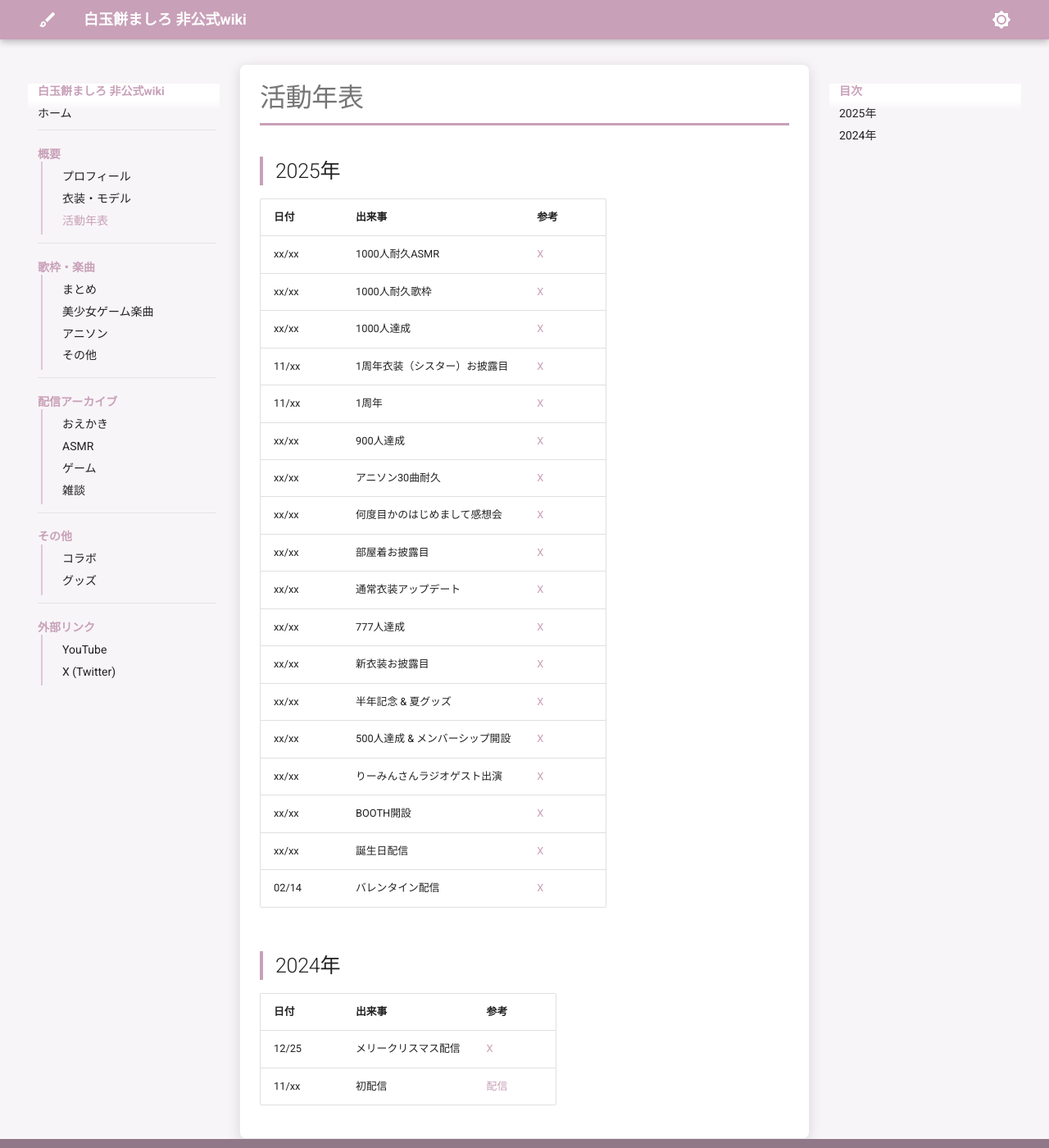
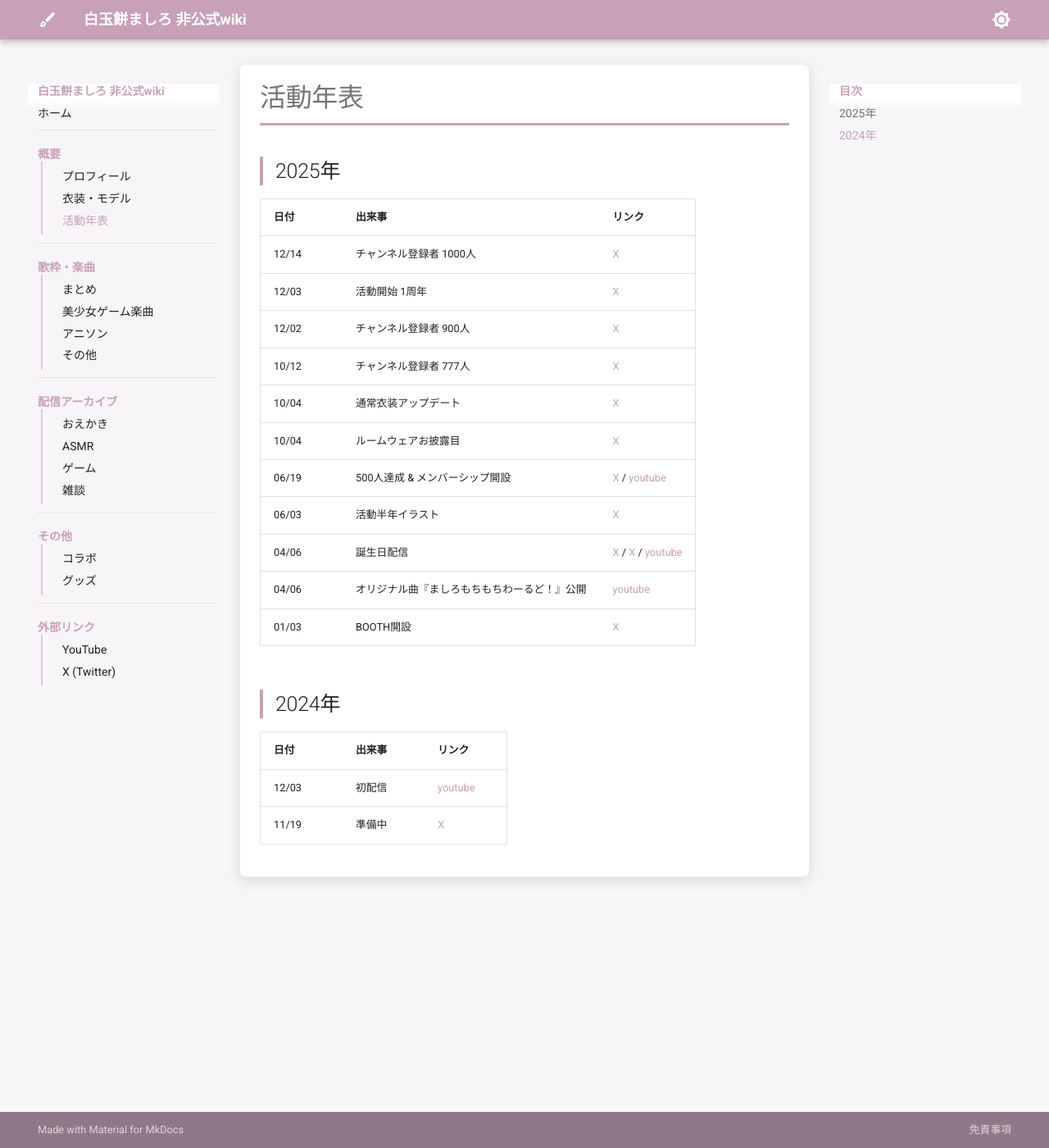
Before and after one commit to ameyamatmk/shiratamamochi-mashiro-unofficial-wiki, an MkDocs documentation site: the page built from docs/history.md, in a window 1280 px wide and 1400 px high. Shown: the whole window at 82% size. Built offline with MkDocs 1.6.1 and Material for MkDocs 9.7.7, drawn with Linux system fonts in a browser that asks for light colours.

Commit message:
history, costume

```diff
--- a/docs/history.md
+++ b/docs/history.md
@@ -2,30 +2,23 @@
 
 ## 2025年
 
-| 日付 | 出来事 | 参考 |
+| 日付 | 出来事 | リンク |
 |------|--------|------|
-| xx/xx | 1000人耐久ASMR | [X](https://x.com/umamochi_shiro/status/1999854918006632494) |
-| xx/xx | 1000人耐久歌枠 | [X](https://x.com/umamochi_shiro/status/1999644311252848908) |
-| xx/xx | 1000人達成 | [X](https://x.com/umamochi_shiro/status/1999882880080822737) |
-| 11/xx | 1周年衣装（シスター）お披露目 | [X](https://x.com/umamochi_shiro/status/1996205643708109160) |
-| 11/xx | 1周年 | [X](https://x.com/umamochi_shiro/status/1995871313274302966) |
-| xx/xx | 900人達成 | [X](https://x.com/umamochi_shiro/status/1995806358885855300) |
-| xx/xx | アニソン30曲耐久 | [X](https://x.com/umamochi_shiro/status/1991387671458115895) |
-| xx/xx | 何度目かのはじめまして感想会 | [X](https://x.com/umamochi_shiro/status/1984502885401706689) |
-| xx/xx | 部屋着お披露目 | [X](https://x.com/umamochi_shiro/status/1979455512862429619) |
-| xx/xx | 通常衣装アップデート | [X](https://x.com/umamochi_shiro/status/1977298033466646678) |
-| xx/xx | 777人達成 | [X](https://x.com/umamochi_shiro/status/1977291063447765095) |
-| xx/xx | 新衣装お披露目 | [X](https://x.com/umamochi_shiro/status/1974464247305515090) |
-| xx/xx | 半年記念 & 夏グッズ | [X](https://x.com/umamochi_shiro/status/1934079054480842811) |
-| xx/xx | 500人達成 & メンバーシップ開設 | [X](https://x.com/umamochi_shiro/status/1935701828974616849) |
-| xx/xx | りーみんさんラジオゲスト出演 | [X](https://x.com/umamochi_shiro/status/1911372827372007508) |
-| xx/xx | BOOTH開設 | [X](https://x.com/umamochi_shiro/status/1908886405977415876) |
-| xx/xx | 誕生日配信 | [X](https://x.com/umamochi_shiro/status/1908760666594566475) |
-| 02/14 | バレンタイン配信 | [X](https://x.com/umamochi_shiro/status/1890324106345681024) |
+| 12/14 | チャンネル登録者 1000人 | [X](https://x.com/umamochi_shiro/status/1999882880080822737) |
+| 12/03 | 活動開始 1周年 | [X](https://x.com/umamochi_shiro/status/1995871313274302966) |
+| 12/02 | チャンネル登録者 900人 | [X](https://x.com/umamochi_shiro/status/1995806358885855300) |
+| 10/12 | チャンネル登録者 777人 | [X](https://x.com/umamochi_shiro/status/1977291063447765095) |
+| 10/04 | 通常衣装アップデート | [X](https://x.com/umamochi_shiro/status/1974464378746585277) |
+| 10/04 | ルームウェアお披露目 | [X](https://x.com/umamochi_shiro/status/1974464247305515090) |
+| 06/19 | 500人達成 & メンバーシップ開設 | [X](https://x.com/umamochi_shiro/status/1935701828974616849) / [youtube](https://www.youtube.com/watch?v=CFjVfcceqSM) |
+| 06/03 | 活動半年イラスト | [X](https://x.com/umamochi_shiro/status/1929909639531176046) |
+| 04/06 | 誕生日配信 | [X](https://x.com/umamochi_shiro/status/1908535468880445934) / [X](https://x.com/umamochi_shiro/status/1908760666594566475) / [youtube](https://www.youtube.com/watch?v=67gu4lC4M9Q) |
+| 04/06 | オリジナル曲『ましろもちもちわーるど！』公開 | [youtube](https://www.youtube.com/watch?v=WKXoqdLelzY) |
+| 01/03 | BOOTH開設 | [X](https://x.com/umamochi_shiro/status/1908886405977415876) |
 
 ## 2024年
 
-| 日付 | 出来事 | 参考 |
+| 日付 | 出来事 | リンク |
 |------|--------|------|
-| 12/25 | メリークリスマス配信 | [X](https://x.com/umamochi_shiro/status/1871197883141337266) |
-| 11/xx | 初配信 | [配信](URL) |
+| 12/03 | 初配信 | [youtube](https://www.youtube.com/watch?v=E7cJ584iqa4) |
+| 11/19 | 準備中 | [X]([URL](https://x.com/umamochi_shiro/status/1858799641304899875)) |
```
Also changed, not shown: docs/costume.md (+18 -18 lines), twitter_embeds.json (added, +26 -0 lines).
